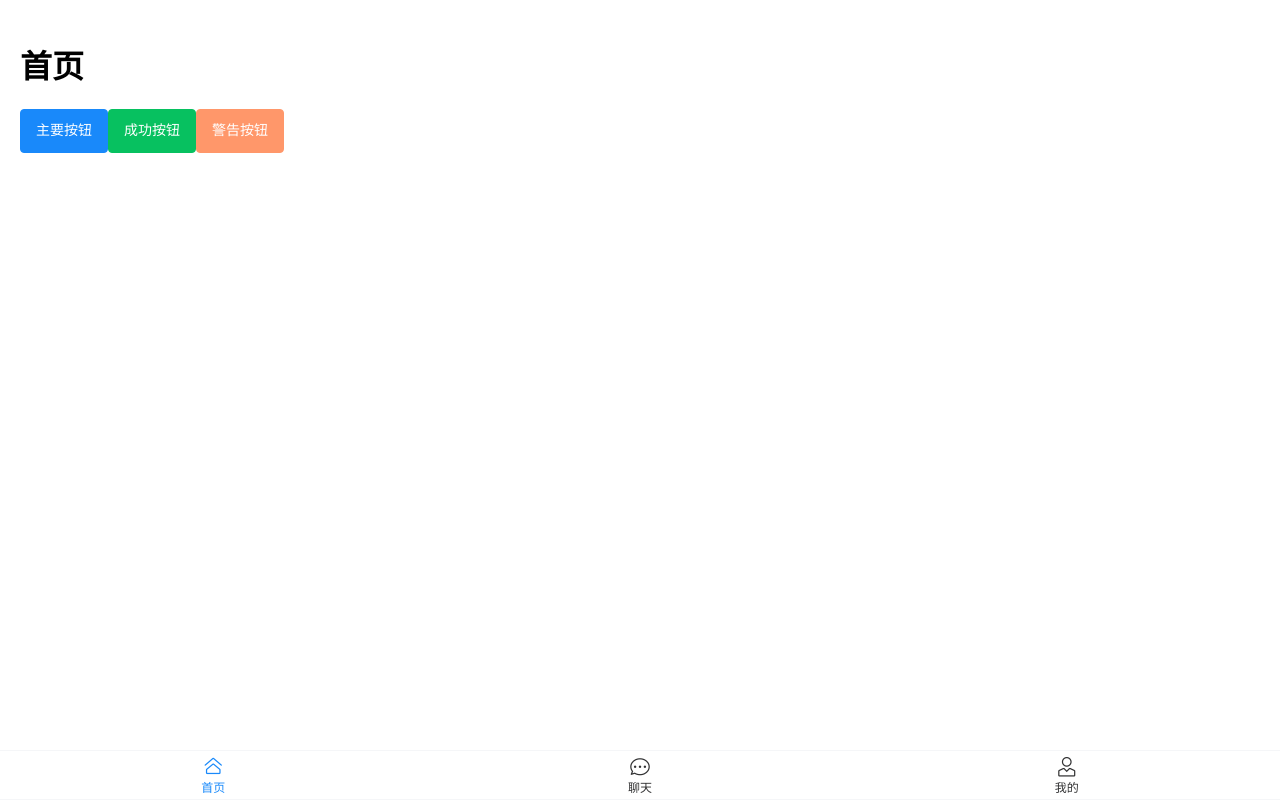
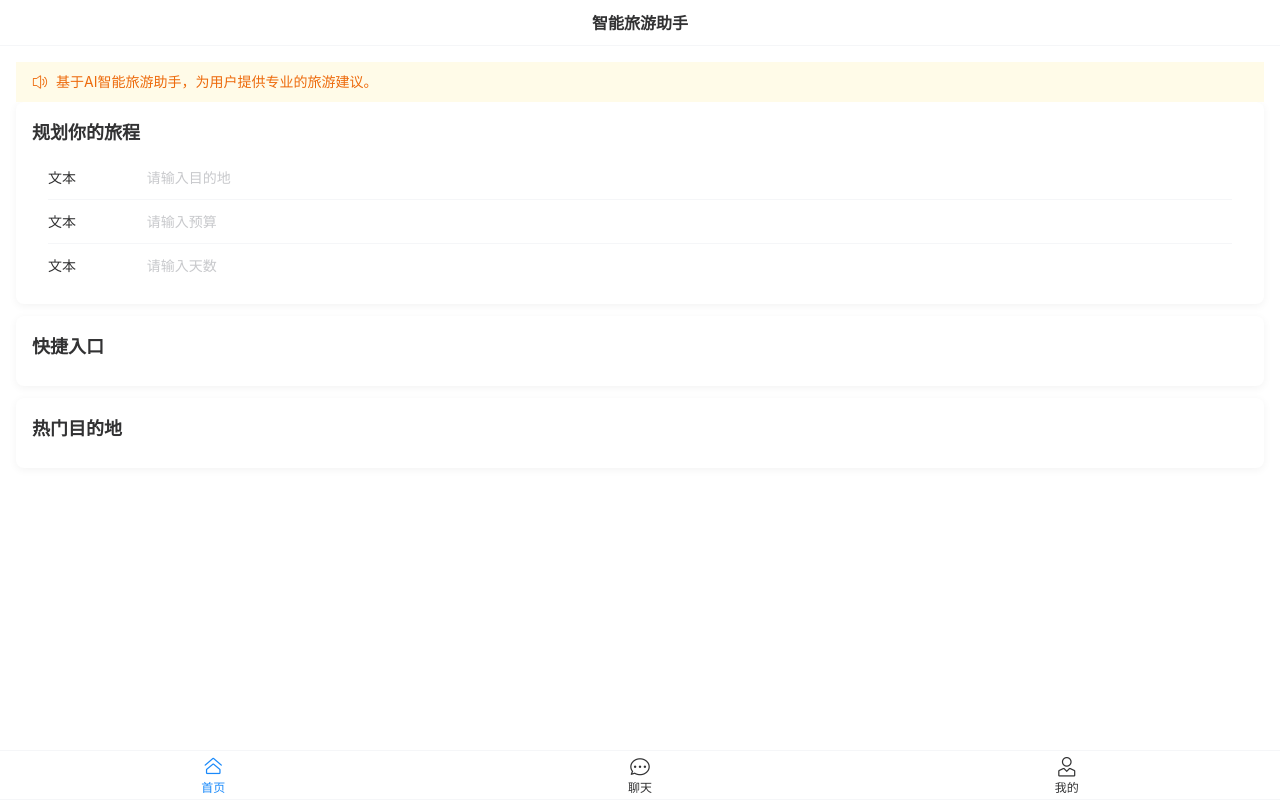
Before and after one commit to Gwq110/Tourism_frontend, a Vue app: page / in a window 1280 px wide. Built offline with nearby package versions, Linux system fonts and the light colour scheme.

Commit message:
feat: 完善首页功能，添加旅游规划表单和城市选择器

```diff
--- a/src/main.js
+++ b/src/main.js
@@ -1,6 +1,14 @@
 import { createApp } from 'vue'
 import App from './App.vue'
-import { Button, Tabbar, TabbarItem } from 'vant'
+import {
+  Button,
+  Tabbar,
+  TabbarItem,
+  NavBar,
+  NoticeBar,
+  Field,
+  Popup ,
+  Picker } from 'vant'
 import 'vant/lib/index.css'
 import router from './router'
 
@@ -8,5 +16,10 @@ const app = createApp(App)
 app.use(Button)
 app.use(Tabbar)
 app.use(TabbarItem)
+app.use(NavBar)
+app.use(NoticeBar)
+app.use(Field)
 app.use(router)
+app.use(Popup)
+app.use(Picker)
 app.mount('#app')
--- a/src/views/Home.vue
+++ b/src/views/Home.vue
@@ -1,8 +1,133 @@
 <template>
-  <div style="padding: 20px;">
-    <h1>首页</h1>
-    <van-button type="primary">主要按钮</van-button>
-    <van-button type="success">成功按钮</van-button>
-    <van-button type="warning">警告按钮</van-button>
+  <div class="page-container">
+    <van-nav-bar title="智能旅游助手" />
+    <div class="page-content">
+      <van-notice-bar
+        left-icon="volume-o"
+        text="基于AI智能旅游助手，为用户提供专业的旅游建议。"
+      />
+
+      <div class="card">
+        <div class="section-title">规划你的旅程</div>
+        <van-field
+          @click="showCityPicker = true"
+          v-model="formData.city"
+          label="文本"
+          placeholder="请输入目的地"
+        />
+        <van-field
+          v-model="formData.budget"
+          label="文本"
+          placeholder="请输入预算"
+        />
+        <van-field
+          v-model="formData.days"
+          label="文本"
+          placeholder="请输入天数"
+        />
+      </div>
+
+      <div class="card">
+        <div class="section-title">快捷入口</div>
+      </div>
+
+      <div class="card">
+        <div class="section-title">热门目的地</div>
+      </div>
+    </div>
+    <van-popup round="Bottom" v-model:show="showCityPicker" position="bottom">
+      <van-picker
+        title="标题"
+        :columns="columns"
+        @confirm="onConfirm"
+        @cancel="onCancel"
+        @change="onChange"
+      />
+    </van-popup>
   </div>
 </template>
+
+<script setup>
+import { reactive, ref } from 'vue'
+
+const showCityPicker = ref(false)
+
+const formData = reactive({
+  city: '',
+  budget: null,
+  days: null,
+})
+
+const onCancel = () => {
+  showCityPicker.value = false
+}
+
+const onConfirm = (value) => {
+  formData.city = value
+}
+
+const allCities = [
+  '北京',
+  '上海',
+  '广州',
+  '深圳',
+  '成都',
+  '杭州',
+  '西安',
+  '重庆',
+  '南京',
+  '武汉',
+  '苏州',
+  '长沙',
+  '天津',
+  '郑州',
+  '济南',
+  '青岛',
+  '大连',
+  '沈阳',
+  '哈尔滨',
+  '长春',
+  '福州',
+  '厦门',
+  '南昌',
+  '合肥',
+  '昆明',
+  '贵阳',
+  '南宁',
+  '桂林',
+  '海口',
+  '三亚',
+  '丽江',
+  '大理',
+  '西安',
+  '兰州',
+  '乌鲁木齐',
+  '拉萨',
+  '呼和浩特',
+  '太原',
+  '石家庄',
+]
+const columns = allCities.map((item) => ({
+  text: item,
+  value: item,
+}))
+</script>
+
+<style scoped>
+.page-content {
+  padding: 16px;
+}
+.card {
+  background-color: #fff;
+  border-radius: 8px;
+  padding: 16px;
+  margin-bottom: 12px;
+  box-shadow: 0 2px 8px rgba(0, 0, 0, 0.05);
+}
+.section-title {
+  font-size: 18px;
+  font-weight: 600;
+  color: #323233;
+  margin-bottom: 12px;
+}
+</style>
```
